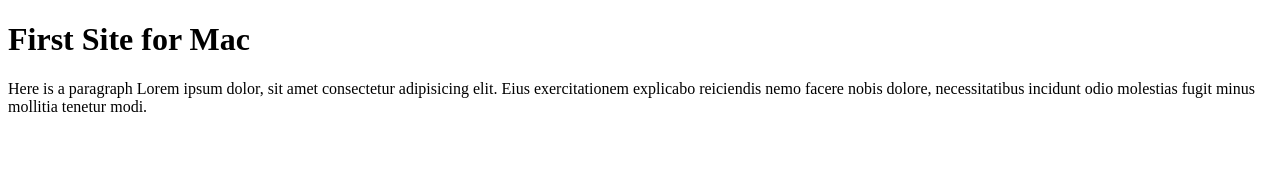
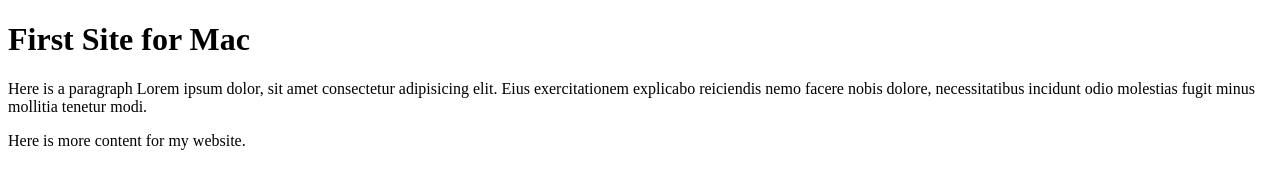
Before and after one commit to lizzirees/firstsitemac, a plain HTML site: page index.html in a window 1280 px wide. Drawn offline with Linux system fonts and the light colour scheme.

Commit message:
made new paragraph

```diff
--- a/index.html
+++ b/index.html
@@ -7,5 +7,6 @@
 <body>
     <h1>First Site for Mac</h1>
     <p>Here is a paragraph Lorem ipsum dolor, sit amet consectetur adipisicing elit. Eius exercitationem explicabo reiciendis nemo facere nobis dolore, necessitatibus incidunt odio molestias fugit minus mollitia tenetur modi.</p>
+    <p>Here is more content for my website.</p>
 </body>
 </html>
```
